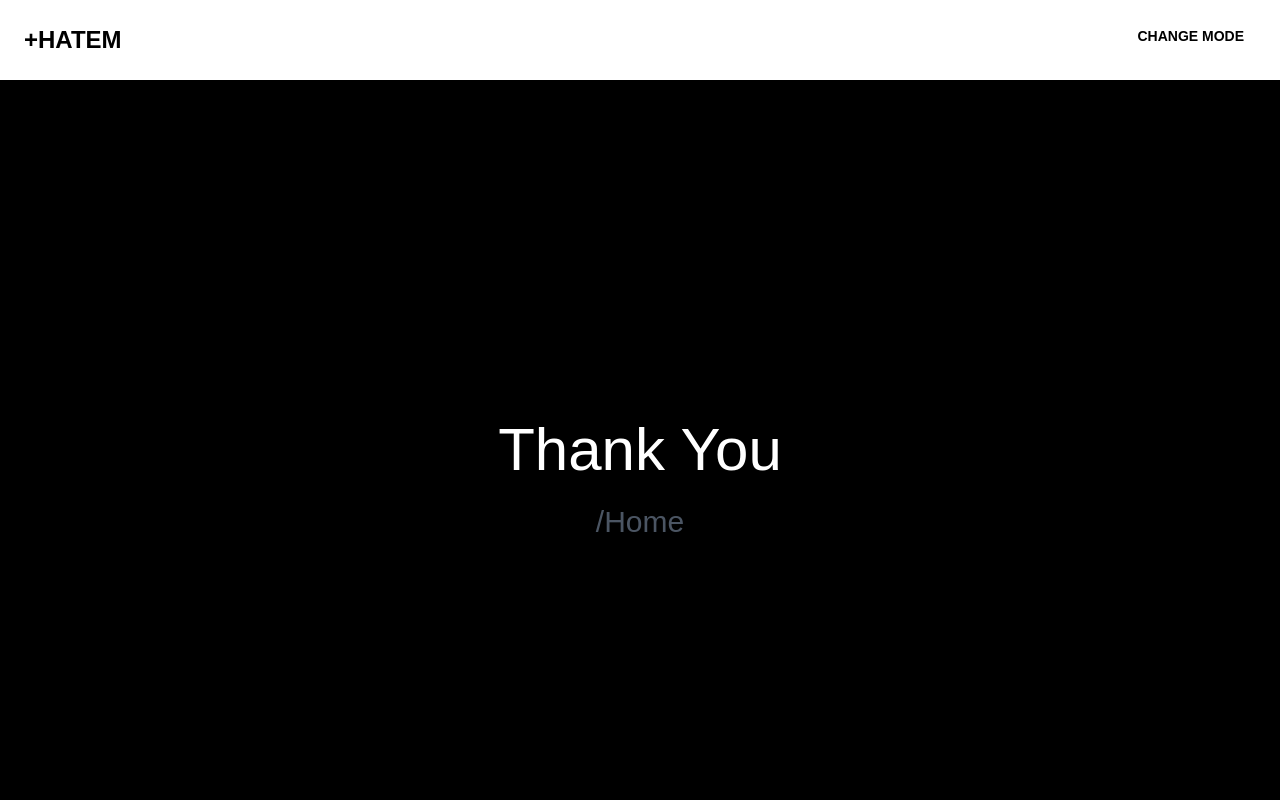
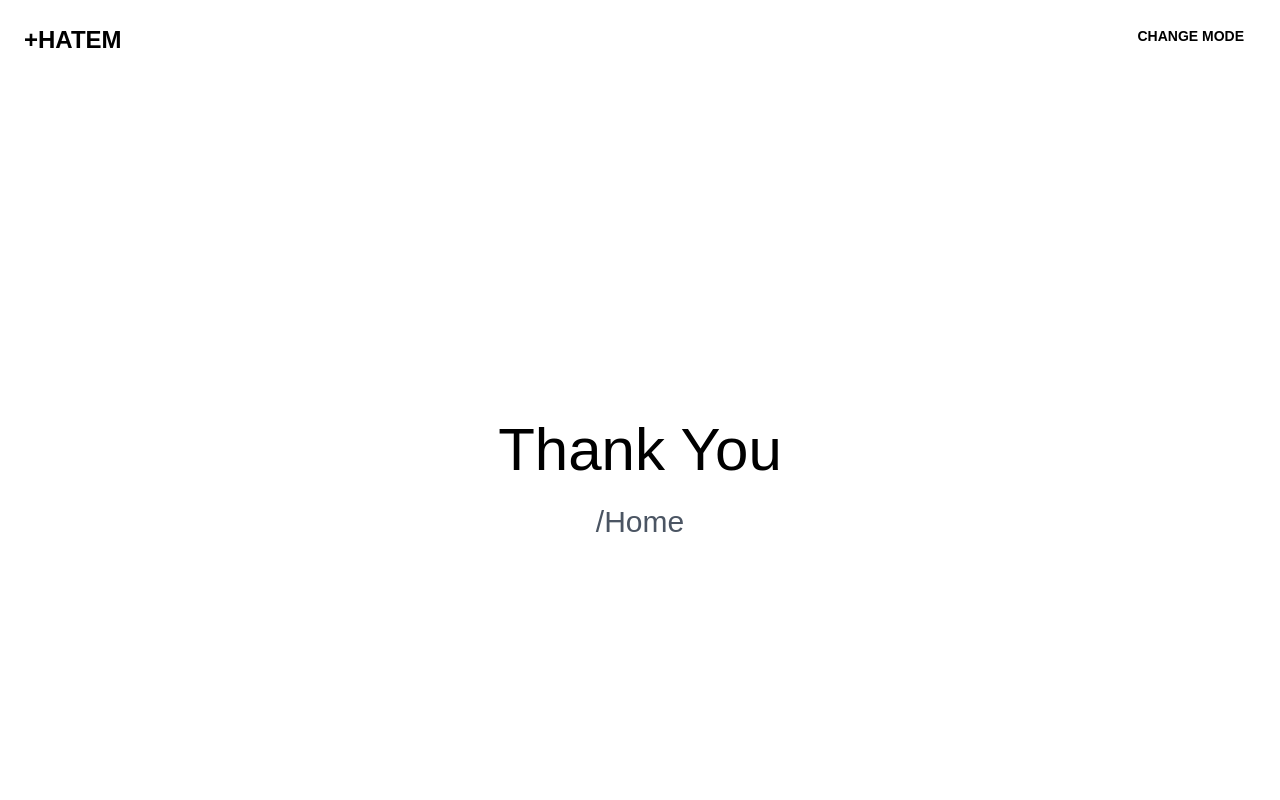
Before and after one commit to waelelk/itshatem_frontend, a React (Create React App) app: page /thanks in a window 1280 px wide. Shown: the top 800 px of the page. Built offline with nearby package versions, Linux system fonts and the light colour scheme.

Commit message:
thanks p

```diff
--- a/src/components/Nav.js
+++ b/src/components/Nav.js
@@ -1,4 +1,4 @@
-import React, { useEffect } from "react";
+import React from "react";
 import { Link } from "react-router-dom";
 
 import "aos/dist/aos.css";
--- a/src/components/Thanks.js
+++ b/src/components/Thanks.js
@@ -1,16 +1,23 @@
-import React from "react";
+import React, { useEffect } from "react";
 import { Link } from "react-router-dom";
 
+import Aos from "aos";
+import "aos/dist/aos.css";
+
 function Thanks() {
+  useEffect(() => {
+    Aos.init({ duration: 2000 });
+  }, []);
+
   return (
-    <div class="bg-black h-screen flex items-center">
+    <section class="dark:bg-black h-screen flex items-center">
       <div class="container mx-auto text-center">
-        <p class="text-white sm:text-6xl text-4xl">Thank You</p>
+        <p class="dark:text-white sm:text-6xl text-4xl">Thank You</p>
         <Link to="/">
           <p class="text-gray-600 sm:text-3xl text-2xl pt-6">/Home</p>
         </Link>
       </div>
-    </div>
+    </section>
   );
 }
 
--- a/src/pages/Blog.js
+++ b/src/pages/Blog.js
@@ -14,7 +14,7 @@ function Blog() {
   const { loading, error, data } = useFetch(
     "https://murmuring-bastion-23285.herokuapp.com/blogs"
   );
-  console.log(data);
+
 
   if (loading)
     return (
--- a/src/pages/Home.js
+++ b/src/pages/Home.js
@@ -5,7 +5,6 @@ import "aos/dist/aos.css";
 
 import Education from "../components/Education";
 import Working from "../components/Working";
-import Project from "../components/Project";
 import Contact from "../components/Contact";
 
 import "./Home.css";
--- a/src/pages/NotFound.js
+++ b/src/pages/NotFound.js
@@ -1,14 +1,23 @@
-import React from "react";
+import React, { useEffect } from "react";
+
 import { Link } from "react-router-dom";
 
+import Aos from "aos";
+import "aos/dist/aos.css";
+
 function NotFound() {
+
+  useEffect(() => {
+    Aos.init({ duration: 2000 });
+  }, []);
+
   return (
-    <section className="flex items-center h-full sm:p-16">
+    <section className="dark:bg-black flex items-center h-full sm:p-16">
       <div className="container flex flex-col items-center justify-center px-5 mx-auto my-8 space-y-8 text-center sm:max-w-md">
         <svg
           xmlns="http://www.w3.org/2000/svg"
           viewBox="0 0 512 512"
-          className="w-40 h-40 text-white"
+          className="w-40 h-40 dark:text-white"
         >
           <path
             fill="currentColor"
@@ -30,7 +39,7 @@ function NotFound() {
             points="383.958 182.63 360.042 161.37 338.671 185.412 314.63 164.042 293.37 187.958 317.412 209.329 296.042 233.37 319.958 254.63 341.329 230.588 365.37 251.958 386.63 228.042 362.588 206.671 383.958 182.63"
           ></polygon>
         </svg>
-        <p className="text-3xl text-white">
+        <p className="text-3xl dark:text-white">
           Ops, Looks like you went the wrong way
         </p>
         <Link
```
